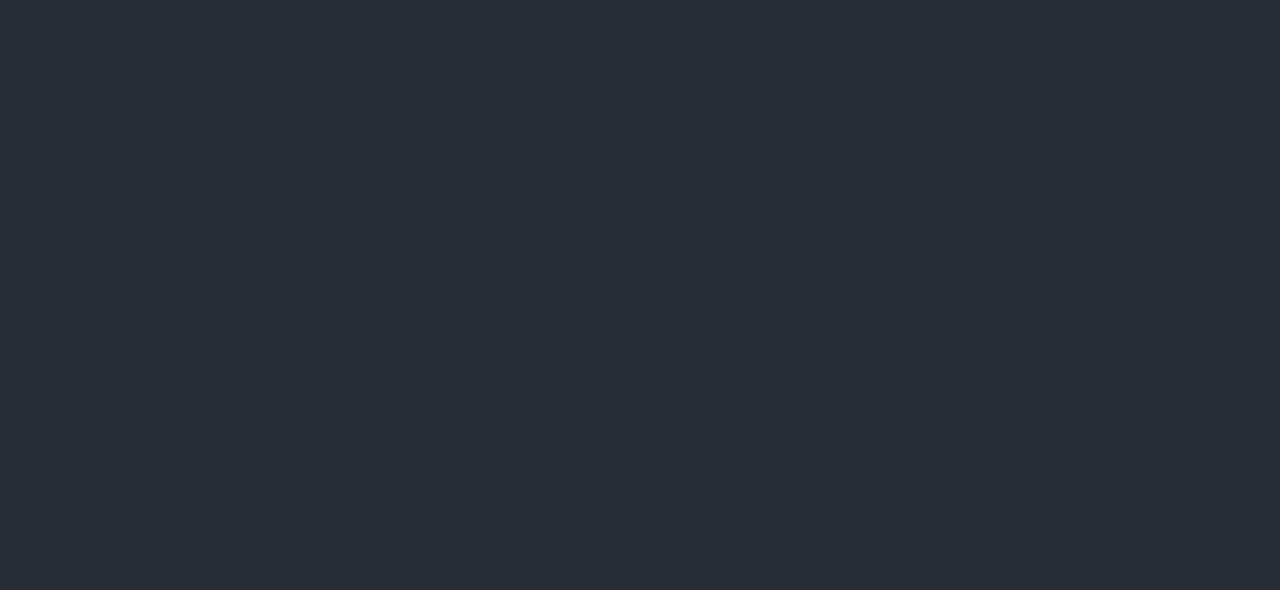
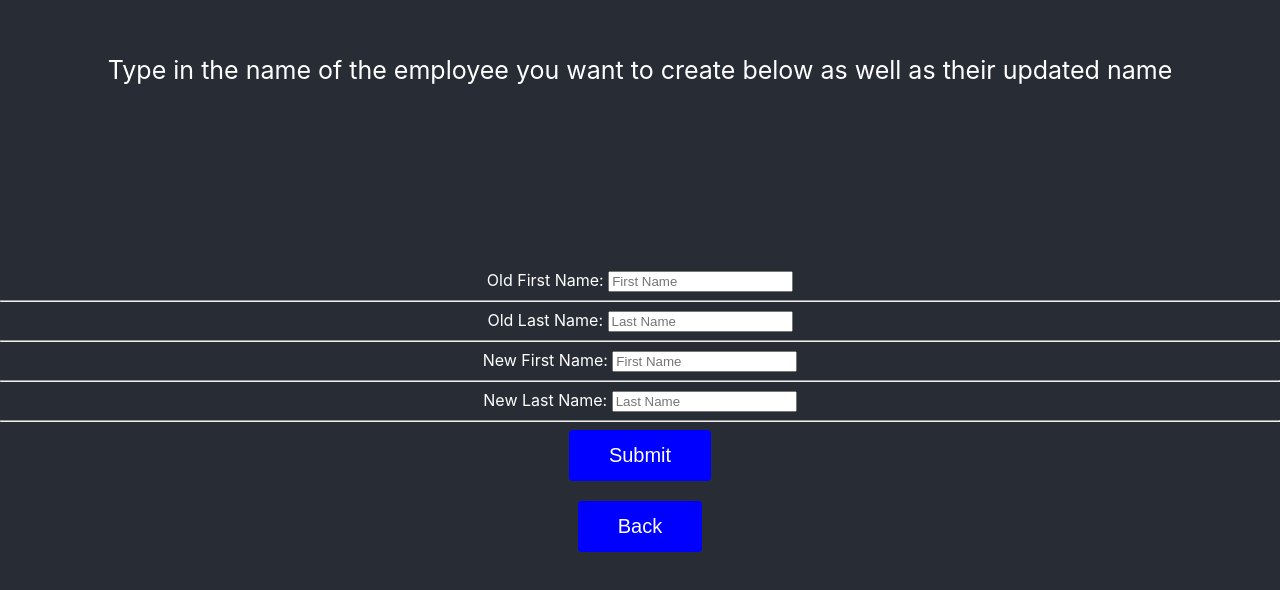
Before and after one commit to TylerTeifke/MongoDB-Grocery-Store-Front-End, a React (Create React App) app: page /UpdateEmployeeName in a window 1280 px wide. Before the commit this address had no page. Shown: the part 130-720 px from the top of the page. Built offline with nearby package versions, Linux system fonts and the light colour scheme; the HTML template or start-up script is replaced by a standard one.

Commit message:
Added the ability to update an employee's name.

```diff
--- a/src/App.js
+++ b/src/App.js
@@ -11,6 +11,8 @@ import CreateCustomer from './pages/create_menus/Create_Customer';
 import CreateEmployee from './pages/create_menus/Create_Employee';
 import CreateProduct from './pages/create_menus/Create_Product';
 import AddToInventory from './pages/create_menus/Add_To_Inventory';
+import UpdateEmployees from './pages/update_menus/update_employees';
+import UpdateEmployeeName from './pages/update_menus/update_employee_data/update_employee_name';
 import { BrowserRouter, Routes, Route } from 'react-router-dom';
 import './App.css';
 
@@ -32,6 +34,8 @@ function App() {
           <Route path="/CreateEmployee" element={<CreateEmployee/>}/>
           <Route path="/CreateProduct" element={<CreateProduct/>}/>
           <Route path="/AddToInventory" element={<AddToInventory/>}/>
+          <Route path="/UpdateEmployees" element={<UpdateEmployees/>}/>
+          <Route path="/UpdateEmployeeName" element={<UpdateEmployeeName/>}/>
         </Routes>
       </BrowserRouter>
     </>
--- a/src/pages/Update.js
+++ b/src/pages/Update.js
@@ -4,7 +4,8 @@ import Page from "./Page";
 const Update = () => {
     let text = "Select an entry type you want to update"
     const buttons = [
-        { id: 1, page: "/", message: "Back"}
+        { id: 1, page: "/UpdateEmployees", message: "Employees" },
+        { id: 2, page: "/", message: "Back"}
     ]
 
     return (
--- /dev/null
+++ b/src/pages/update_menus/update_employee_data/update_employee_name.js
@@ -0,0 +1,122 @@
+import "../../Page.css"
+import { useState, useRef } from "react"
+import { useNavigate } from "react-router-dom"
+import axios from "../../../api/axios"
+
+const LETTER_REGEX = /^[a-zA-Z]+$/;
+
+const UpdateEmployeeName = () => {
+    const [oldFirstName, setOldFirstName] = useState('')
+    const [oldLastName, setOldLastName] = useState('')
+    const [newFirstName, setNewFirstName] = useState('')
+    const [newLastName, setNewLastName] = useState('')
+
+    //Will be used to display error messages to the screen
+    const errRef = useRef();
+    const [errMsg, setErrMsg] = useState('');
+
+    let navigate = useNavigate();
+
+    const handleSubmit = async (e) => {
+        e.preventDefault();
+
+        const t1 = LETTER_REGEX.test(newFirstName)
+        const t2 = LETTER_REGEX.test(newLastName)
+
+        if(!t1 || !t2){
+            setErrMsg("There can be no numbers in the new name entries. Try again")
+            return
+        }
+
+        try {
+            const response = await axios.put('/employees/updateName',
+                JSON.stringify({ oldFirstName, oldLastName, newFirstName, newLastName }),
+                {
+                    headers: { 'Content-Type': 'application/json' }
+                }
+            );
+            setErrMsg('')
+        } catch (err) {
+            if (!err?.response) {
+                setErrMsg('No Server Response');
+            }
+            else if (err.response?.status === 409) {
+                setErrMsg('There is no employee with the old name');
+            }
+            else if (err.response?.status === 410){
+                setErrMsg('There is already an employee with the new name');
+            }
+            else {
+                setErrMsg('Registration Failed')
+            }
+            errRef.current.focus();
+        }
+    }
+
+    return(
+        <div>
+            <header className="header">
+                Type in the name of the employee you want to create below as well as
+                their updated name
+            </header>
+            <p
+                ref={errRef}
+                className={errMsg ? "errmsg" : "offscreen"}
+                aria-live="assertive"
+            >
+                {errMsg}
+            </p>
+            <form onSubmit={handleSubmit}>
+                <label>
+                    Old First Name: <input
+                        type="text"
+                        name="oldFirstName"
+                        placeholder="First Name"
+                        required
+                        value={oldFirstName}
+                        onChange={(e) => setOldFirstName(e.target.value)}
+                    />
+                </label>
+                <hr/>
+                <label>
+                    Old Last Name: <input
+                        type="text"
+                        name="oldLastName"
+                        placeholder="Last Name"
+                        required
+                        value={oldLastName}
+                        onChange={(e) => setOldLastName(e.target.value)}
+                    />
+                </label>
+                <hr/>
+                <label>
+                    New First Name: <input
+                        type="text"
+                        name="newFirstName"
+                        placeholder="First Name"
+                        required
+                        value={newFirstName}
+                        onChange={(e) => setNewFirstName(e.target.value)}
+                    />
+                </label>
+                <hr/>
+                <label>
+                    New Last Name: <input
+                        type="text"
+                        name="newLastName"
+                        placeholder="Last Name"
+                        required
+                        value={newLastName}
+                        onChange={(e) => setNewLastName(e.target.value)}
+                    />
+                </label>
+                <hr/>
+                <button type="submit">Submit</button>
+            </form>
+            <br/>
+            <button onClick={() => navigate("/UpdateEmployees")}>Back</button>
+        </div>
+    )
+}
+
+export default UpdateEmployeeName
--- /dev/null
+++ b/src/pages/update_menus/update_employees.js
@@ -0,0 +1,15 @@
+import Page from "../Page";
+
+const UpdateEmployees = () => {
+    let text = "Select what aspect of an employee you want to update"
+    const buttons = [
+        { id: 1, page: "/UpdateEmployeeName", message: "Update Name" },
+        { id: 2, page: "/Update", message: "Back"}
+    ]
+
+    return (
+        <Page message={text} buttons={buttons}/>
+    )
+}
+
+export default UpdateEmployees
```
